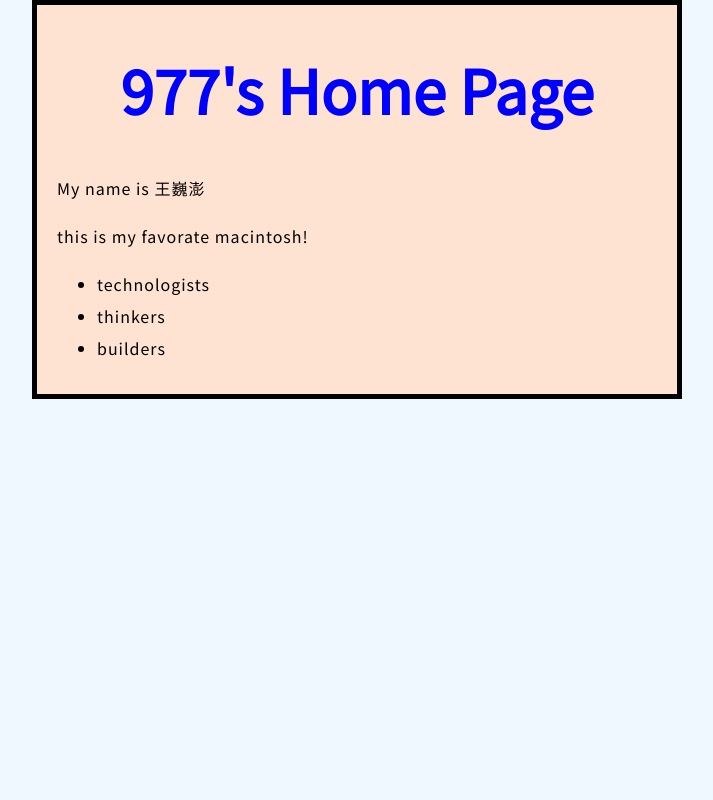
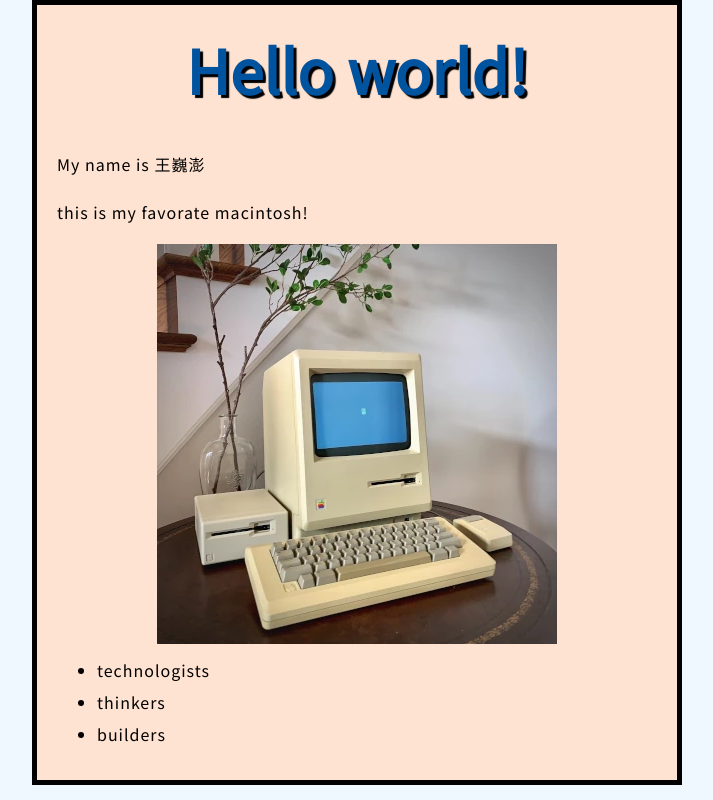
Before and after one commit to WeiPeng977/WeiPeng977.github.io, a plain HTML site: page index.html in a window 1280 px wide. Shown: the whole page, without its empty margins (283-996 px from the left). Drawn offline with Linux system fonts and the light colour scheme.

Commit message:
feat: css & js

```diff
--- a/index.html
+++ b/index.html
@@ -15,12 +15,12 @@
       <p>My name is 王巍澎</p>
       <p>this is my favorate macintosh!</p>
     </div>
+    <img src="images/macintosh.webp" alt="My test image" />
     <ul>
       <li>technologists</li>
       <li>thinkers</li>
       <li>builders</li>
     </ul>
-    <!-- <img src="images/macintosh.png" alt="My test image" /> -->
     <script src="scripts/main.js" defer></script>
   </body>
 </html>
--- a/scripts/main.js
+++ b/scripts/main.js
@@ -1 +1,7 @@
 console.log("Hello! there is console")
+let myHeading = document.querySelector('h1');
+myHeading.textContent = 'Hello world!';
+
+document.querySelector("html").addEventListener("click", function () {
+    alert("别戳我，我怕疼。");
+  });
--- a/styles/style.css
+++ b/styles/style.css
@@ -15,7 +15,10 @@ body {
 h1 {
   font-size: 60px;
   text-align: center;
-  color: blue;
+  margin: 0;
+  padding: 20px 0;
+  color: #00539f;
+  text-shadow: 3px 3px 1px black;
 }
 
 p,
@@ -24,3 +27,8 @@ li {
   line-height: 2;
   letter-spacing: 1px;
 }
+
+img {
+  display: block;
+  margin: 0 auto;
+}
```
Also changed, not shown: images/macintosh.png (deleted), images/macintosh.webp (added).
